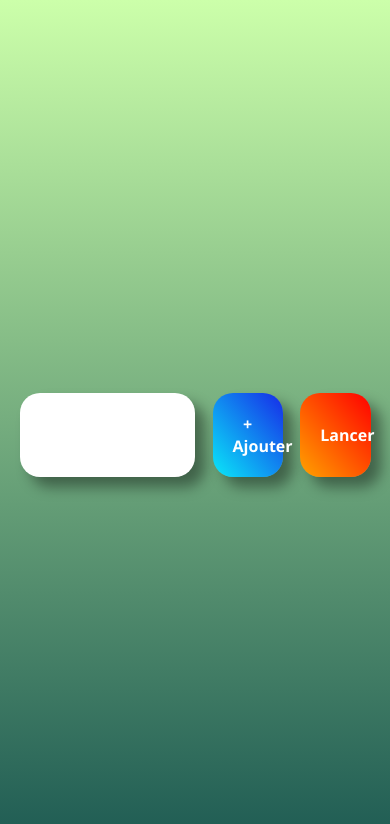
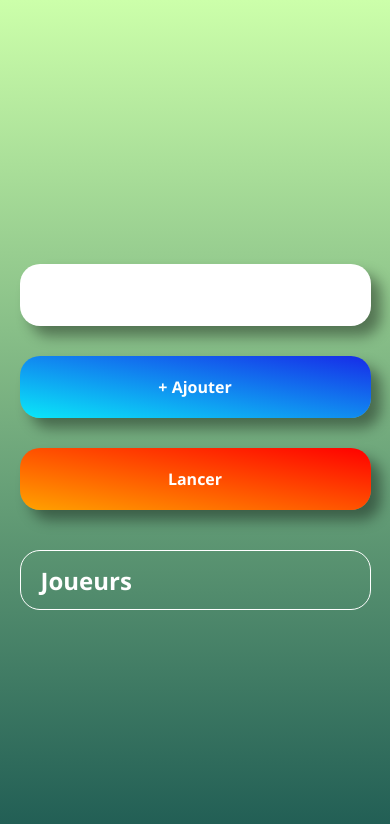
Before and after one commit to Ryandev60/pico, a plain HTML site: page index.html in a window 390 px wide. Drawn offline with nearby package versions, Linux system fonts and the light colour scheme.

Commit message:
style completed

```diff
--- a/index.css
+++ b/index.css
@@ -1,10 +1,14 @@
 * {
     font-family: 'Open Sans', sans-serif;
+    list-style-type: none;
+    padding: 0;
+    margin: 0;
 }
 
 body {
     display: flex;
     justify-content: center;
+    align-items: center;
     background: linear-gradient(#ccffaa, #1e5b53);
 }
 
@@ -14,7 +18,6 @@ body {
     display: flex;
     justify-content: center;
     align-items: center;
-    height: 400px;
     width: 100%;
     display: none;
 }
@@ -24,8 +27,6 @@ body {
     padding: 40px;
     border-radius: 20px;
     transform: scale(1);
-    height: 200px;
-    width: 80%;
     box-shadow: 10px 10px 24px 0px rgba(0, 0, 0, 0.6);
     -webkit-box-shadow: 10px 10px 24px 0px rgba(0, 0, 0, 0.6);
     -moz-box-shadow: 10px 10px 24px 0px rgba(0, 0, 0, 0.6);
@@ -48,8 +49,6 @@ body {
 } */
 #createGame {
     width: 90%;
-    position: absolute;
-    top: calc(50vh - 29px);
 }
 
 .container-btn {
@@ -99,14 +98,39 @@ body {
 }
 
 .playerlist {
-    width: 100%;
     color: #fff;
-    padding-top: 40px;
     font: 1.7rem;
-    overflow: scroll;
+    max-height:200px;
+    overflow-y: scroll;
+    border: 1px solid #fff;
+    border-radius: 20px;
+    padding: 0 20px;
+    margin-top: 40px;
+}
+
+.li-title{
+    display: block;
+    padding: 0.8rem 0;
+    font-size: 1.5rem;
 }
 
 .list-item {
     display: block;
     padding: 0.8rem 0;
 }
+
+.playerlist :nth-child(2){
+    border-top: 1px solid;
+}
+
+@media screen and (max-width:480px) {
+    .container-btn{
+        flex-direction: column;
+    }
+    .btn{
+        width: 100%!important;
+        margin-right: 0!important;
+        margin-top: 30px;
+
+    }
+}
--- a/index.html
+++ b/index.html
@@ -19,7 +19,9 @@
                 <button id="addPlayer" class="btn add-btn">+ Ajouter</button>
                 <button id="startGame" class="btn launch-btn">Lancer</button>
             </div>
-            <ul id="showPlayers" class="playerlist"></ul>
+            <ul id="showPlayers" class="playerlist">
+                <li class="li-title">Joueurs</li>
+            </ul>
         </div>
         <div id="inGame" class="main">
             <div class="sentence" id="showSentence">question</div>
```
